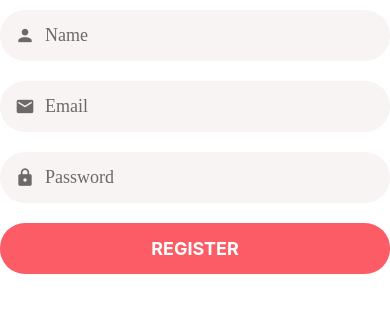
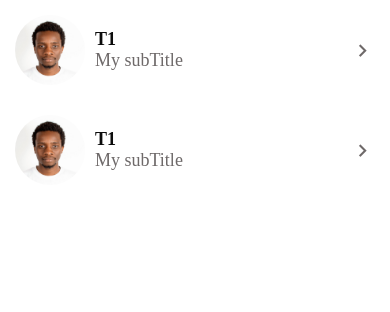
Before and after one commit to christianbiring1/DoneWithIt, a React Native app: screen / in a window 390 px wide. Shown: the top 312 px of the page. Built offline with nearby package versions, Linux system fonts and the light colour scheme.

Commit message:
Adding the chevron on the ListItem Component

```diff
--- a/App.js
+++ b/App.js
@@ -2,25 +2,20 @@ import { StatusBar } from 'expo-status-bar';
 import { Switch } from 'react-native';
 import { GestureHandlerRootView } from 'react-native-gesture-handler'
 
-import AppText from './app/components/AppText';
-import AppButton from './app/components/AppButton';
-import Card from './app/components/Card';
-import Icon from './app/components/Icon';
 import Screen from './app/components/Screen';
 
 import WelcomeScreen from './app/screen/WelcomeScreen';
 import ViewImageScreen from './app/screen/ViewImageScreen';
 import ListingDetailsScreen from './app/screen/ListingDetailsScreen';
 import MessagesScreen from './app/screen/MessagesScreen';
-import ListItem from './app/components/ListItem';
 import AccountScreen from './app/screen/AccountScreen';
 import ListingsScreen from './app/screen/ListingsScreen';
-import AppTextInput from './app/components/AppTextInput';
-import AppPicker from './app/components/AppPicker';
+
 import { useState } from 'react';
 import LoginScreen from './app/screen/LoginScreen';
 import ListingEditingScreen from './app/screen/ListingEditingScreen';
 import RegisterScreen from './app/screen/RegisterScreen';
+import ListItem from './app/components/ListItem';
 
 const categories = [
   {
@@ -42,10 +37,12 @@ export default function App() {
   return (
     <GestureHandlerRootView>
       <Screen>
-        <RegisterScreen />
+        <ListItem title="T1" subTitle="My subTitle" image={require('./app/assets/chris.jpg')} />
+        <ListItem title="T1" subTitle="My subTitle" image={require('./app/assets/chris.jpg')} />
       </Screen>
     </GestureHandlerRootView>
-        // <ListingEditingScreen />
+      // <ListingEditingScreen />
+      // <RegisterScreen />
         // <LoginScreen />
         // <AppPicker
         //   selectedItem={category}
--- a/app/components/ListItem.js
+++ b/app/components/ListItem.js
@@ -1,6 +1,7 @@
 import React from 'react';
 import { View, StyleSheet, Image, TouchableHighlight } from 'react-native';
 import Swipeable from 'react-native-gesture-handler/Swipeable';
+import { MaterialCommunityIcons } from "@expo/vector-icons"
 
 import AppText from './AppText';
 import colors from '../config/colors';
@@ -19,6 +20,7 @@ function ListItem({ title, subTitle, image, IconComponent ,onPress, renderRightA
               <AppText style={styles.title}>{title}</AppText>
               { subTitle && <AppText style={styles.subTitle} >{subTitle}</AppText>}
             </View>
+              <MaterialCommunityIcons name='chevron-right' size={25} color={colors.medium}/>
           </View>
         </TouchableHighlight>
     </Swipeable>
@@ -28,12 +30,14 @@ function ListItem({ title, subTitle, image, IconComponent ,onPress, renderRightA
 const styles = StyleSheet.create({
   container: {
     flexDirection: 'row',
+    alignItems: "center",
     padding: 15,
     backgroundColor: colors.white
   },
   detailsContainer: {
     marginLeft: 10,
-    justifyContent: 'center'
+    justifyContent: 'center',
+    flex: 1
   },
   image: {
     width: 70,
```
